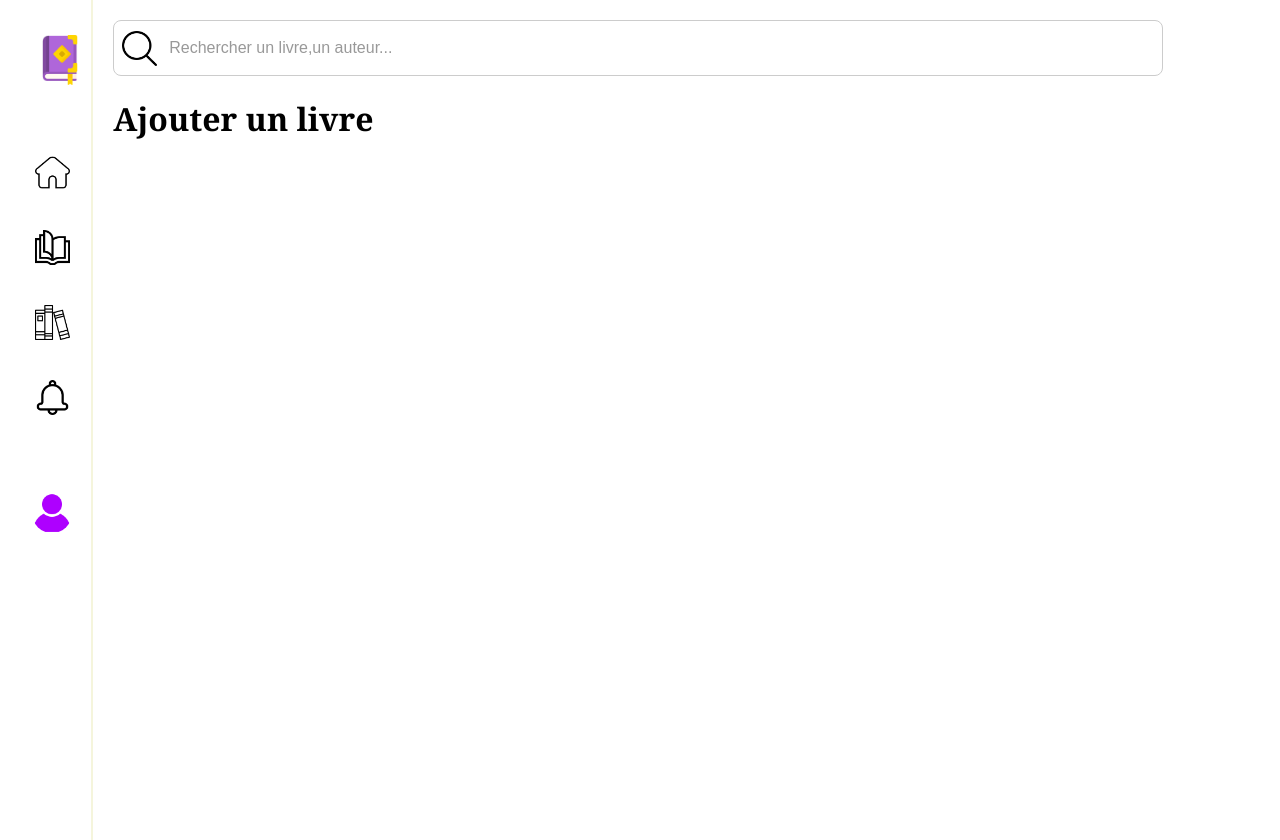
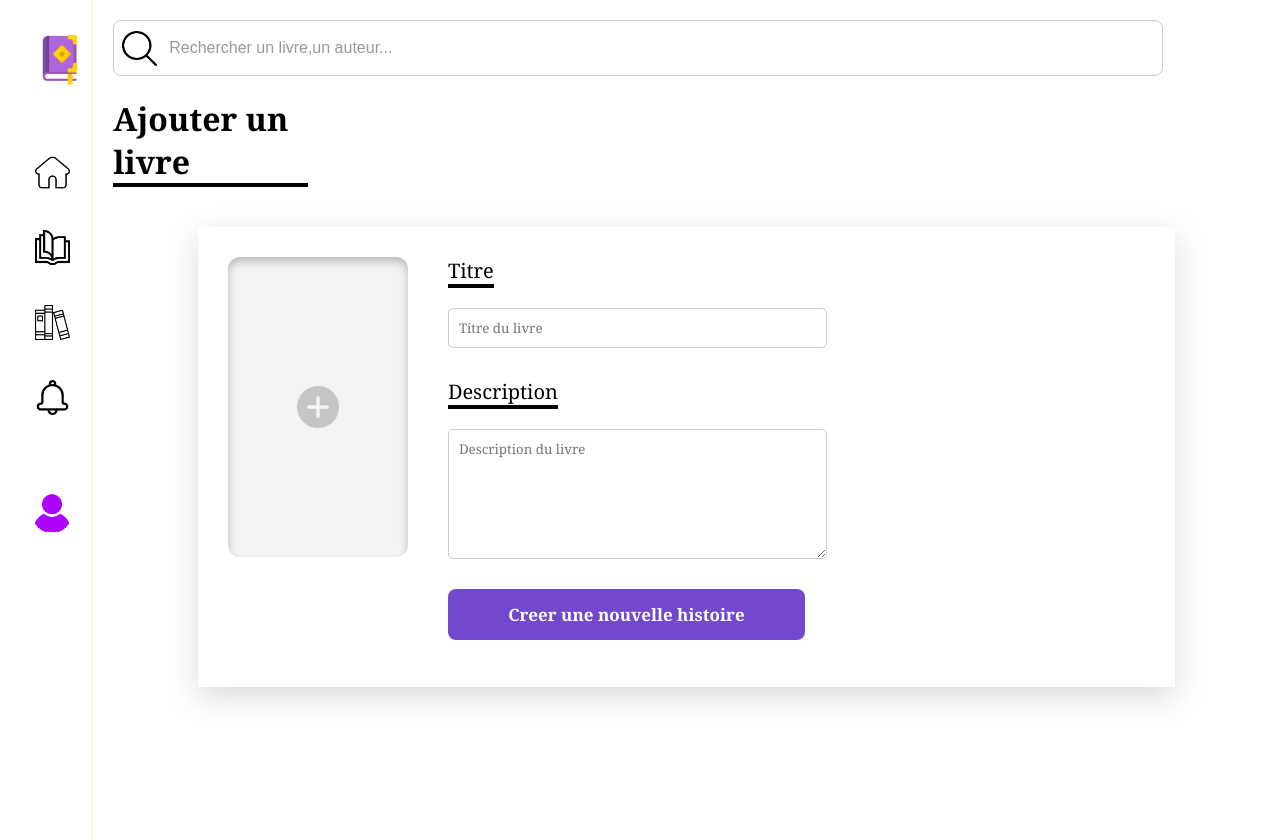
Before and after one commit to Kazusha/Historio, a Django app: page /ajouterLivre in a window 1280 px wide. Run offline with Django 5.2, Linux system fonts and the light colour scheme; the visitor is signed in with stand-in values (Sample User, id 1); some libraries are stand-ins or nearby versions.

Commit message:
possibilite d'ajouter un livre

```diff
--- a/profiles/forms.py
+++ b/profiles/forms.py
@@ -50,6 +50,17 @@ class AjouterLivre(forms.ModelForm):
     class Meta:
             model = Livre
             fields = ['titre' , 'couverture' , 'description']
+            widgets = {
+            'description': forms.Textarea(attrs={
+                'rows': 6,
+                'class': 'textarea-field',
+                'placeholder': 'Description du livre'
+            }),
+            'titre': forms.TextInput(attrs={
+                'class': 'input-field',
+                'placeholder': 'Titre du livre'
+            }),
+        }
 
 class AjouterChapitre(forms.ModelForm):
     contenu = forms.CharField(widget=CKEditorWidget)
--- a/profiles/models.py
+++ b/profiles/models.py
@@ -1,6 +1,7 @@
 from django.db import models
 from django.contrib.auth.models import AbstractUser
 from ckeditor.fields import RichTextField
+from django import forms
 
 class User(AbstractUser):
     email = models.EmailField(unique = True, max_length=50)
@@ -13,7 +14,7 @@ class Livre(models.Model):
     user = models.ForeignKey(User , on_delete=models.CASCADE)
     titre = models.CharField(unique=False, max_length=30)
     couverture = models.ImageField(upload_to="couverture/",blank=True,null=True)
-    description=models.CharField(max_length=200)
+    description=models.CharField(max_length=1000)
     def __str__(self):
         return self.titre
 
--- a/profiles/templates/ajouterLivre.html
+++ b/profiles/templates/ajouterLivre.html
@@ -2,5 +2,47 @@
 {% load static %}
 {% load widget_tweaks %}
 {% block ajouter %}
-<h1>Ajouter un livre </h1>
+<div class="titreadd">
+    <h1>Ajouter un livre </h1>
+
+</div>
+<div class="formulaire">
+    <form method="POST" enctype="multipart/form-data">
+        {%  csrf_token %}
+        <div class="couverture">
+    <label for="id_couverture" class="cover-upload">
+        <img src="{% static 'images/plus.png' %}" id="cover-preview">
+    </label>
+    {{ form.couverture }}
+</div>
+        <div class="grandgroupe">
+             <div class="group">
+              <label for="{{form.titre.id_for_label}}"> Titre</label>
+              {{form.titre}}
+             </div>
+            <div class="group">
+             <label for="{{form.description.id_for_label}}">Description</label>
+             {{form.description}}
+            </div>
+            <div class="group">
+                <button class="boutton" type="submit"> Creer une nouvelle histoire</button>
+            </div>
+        </div>
+    </form>
+</div>
+<script>
+document.addEventListener("DOMContentLoaded", function () {
+    const input = document.getElementById("id_couverture");
+    const preview = document.getElementById("cover-preview");
+
+    if (!input || !preview) return;
+
+    input.addEventListener("change", function () {
+        const file = this.files[0];
+        if (file) {
+            preview.src = URL.createObjectURL(file);
+        }
+    });
+});
+</script>
 {% endblock %}
--- a/profiles/views.py
+++ b/profiles/views.py
@@ -39,14 +39,16 @@ def pageutilisateur(request):
 @login_required(login_url="/login/")
 def mes_livres(request):
     livres = Livre.objects.filter(user=request.user)
-    return render(request , "mes_livres.html")
+    return render(request , "mes_livres.html" ,{"livres":livres})
 
 @login_required(login_url="/login/")
 def ajouterLivre(request):
     if request.method == "POST":
          form = AjouterLivre(request.POST, request.FILES)
          if form.is_valid():
-           form.save()
+           livre= form.save(commit=False)
+           livre.user = request.user
+           livre.save()
            return redirect("mes_livres")
     else:
          form =AjouterLivre()
--- a/static/css/utilisateur.css
+++ b/static/css/utilisateur.css
@@ -274,3 +274,126 @@ display: flex;
     border-bottom: 4px solid #7248cd;
     cursor: pointer;
 }
+.titreadd h1 {
+    width: 17%;
+    border-bottom: 4px solid black;
+    cursor: pointer;
+}
+.titreadd:hover h1{
+    border-bottom: 4px solid #7248cd;
+}
+.formulaire{
+    background: #fff;
+    padding: 30px;
+    box-shadow: 0 10px 30px rgba(0, 0, 0, 0.15);
+    width: 80%;
+    height: 50%;
+    margin: 40px auto;
+}
+.couverture {
+    flex-shrink: 0;
+    width: 180px;
+    height: 300px;
+}
+
+.cover-upload {
+    width: 100%;
+    height: 100%;
+    border-radius: 12px;
+    background: #f3f3f3;
+    box-shadow:
+        inset 0 4px 10px rgba(0,0,0,0.25),
+        inset 0 -4px 10px rgba(255,255,255,0.6);
+    position: relative;
+    overflow: hidden;
+    cursor: pointer;
+
+    display: flex;
+    align-items: center;
+    justify-content: center;
+}
+
+
+
+
+.cover-upload img {
+    width: 100%;
+    height: 100%;
+    object-fit: cover;
+}
+.cover-upload img[src*="plus"] {
+    width: 42px;
+    height: 42px;
+    object-fit: contain;
+    opacity: 0.5;
+}
+
+
+input[type="file"] {
+    display: none;
+}
+.formulaire form{
+    display: flex;
+    gap: 40px;
+    align-self: flex-start;
+}
+.grandgroupe{
+    display:flex;
+    flex-direction: column;
+    justify-content: center;
+    align-items: flex-start;
+    gap: 20px;
+    font-size: 20px;
+    font-family: Cambria, Cochin, Georgia, Times, 'Times New Roman', serif;
+
+
+}
+.group {
+    display: contents;
+    flex-direction: column;
+}
+
+.group label {
+    border-bottom: 4px solid black;
+    font-size: 20px;
+   cursor: pointer;
+}
+.group label:hover{
+    cursor: pointer;
+    border-bottom: 4px solid #7248cd;
+}
+
+.input-field{
+     width: 200px;
+    padding: 10px;
+    border-radius: 5px;
+    border: 1px solid #ccc;
+    margin-bottom: 10px;
+    font-family: Cambria, Cochin, Georgia, Times, 'Times New Roman', serif;
+    width: 100%;
+}
+.textarea-field{
+    padding: 10px;
+    border-radius: 5px;
+    border: 1px solid #ccc;
+    margin-bottom: 10px;
+    font-family: Cambria, Cochin, Georgia, Times, 'Times New Roman', serif;
+    width: 100%;
+}
+.boutton{
+     width: 100%;
+    padding: 14px;
+    font-size: 17px;
+    font-weight: 600;
+    background-color: #7248cd;
+    color: white;
+    border: none;
+    border-radius: 8px;
+    cursor: pointer;
+    font-family: Cambria, Georgia, Times, serif;
+    transition: all 0.3s ease;
+}
+.boutton:hover{
+           background-color: #3e0aaf;
+        box-shadow: 0px 4px 8px rgba(0, 0, 0, 0.2);
+}
```
Also changed, not shown: profiles/migrations/0005_alter_livre_description.py (added), static/images/addcouverture.png (added), static/images/plus.png (added).
